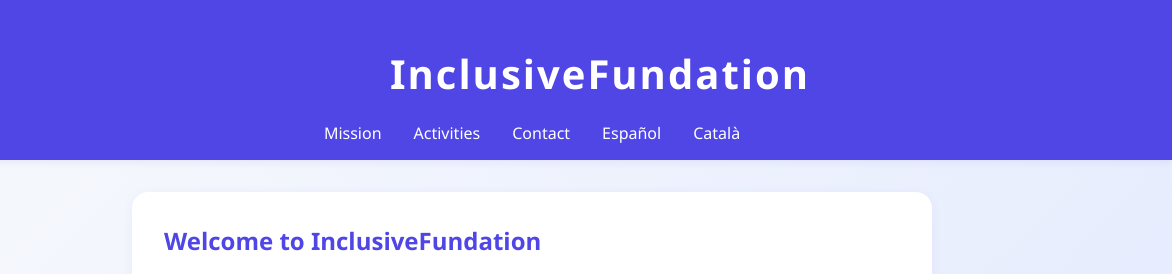
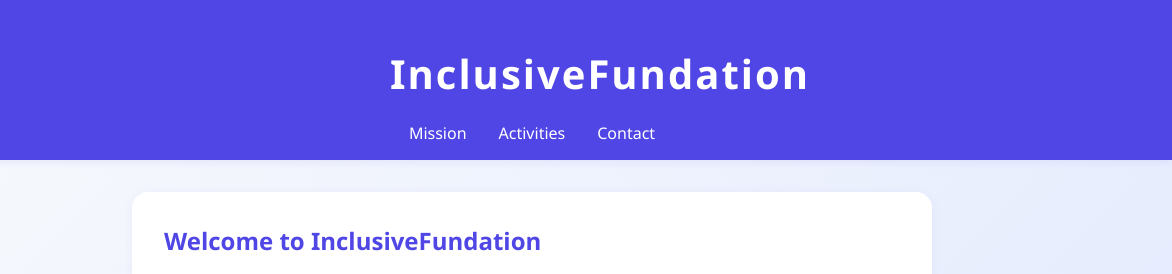
Before and after one commit to martiurpinas/inclusivefundation, a plain HTML site: page en/index.html in a window 1280 px wide. Shown: the top 274 px of the page, 108-1280 px from the left. Drawn offline with Linux system fonts and the light colour scheme.

Commit message:
Update index.html

```diff
--- a/en/index.html
+++ b/en/index.html
@@ -19,8 +19,6 @@
                 <li><a href="mission.html">Mission</a></li>
                 <li><a href="activities.html">Activities</a></li>
                 <li><a href="contact.html">Contact</a></li>
-                <li><a href="../es/index.html">Español</a></li>
-                <li><a href="../ca/index.html">Català</a></li>
             </ul>
         </nav>
     </header>
```
